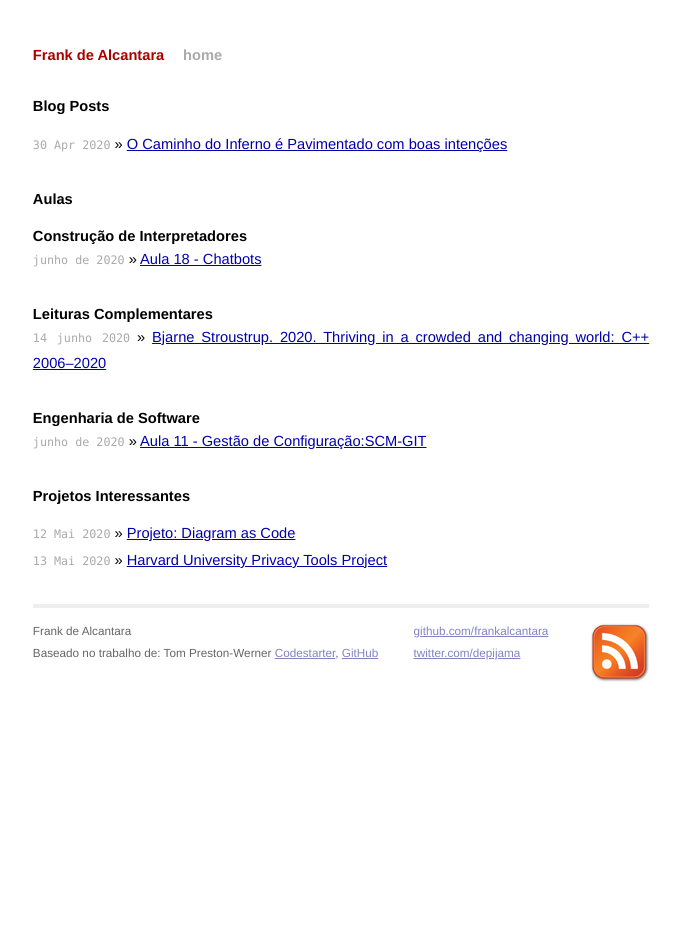
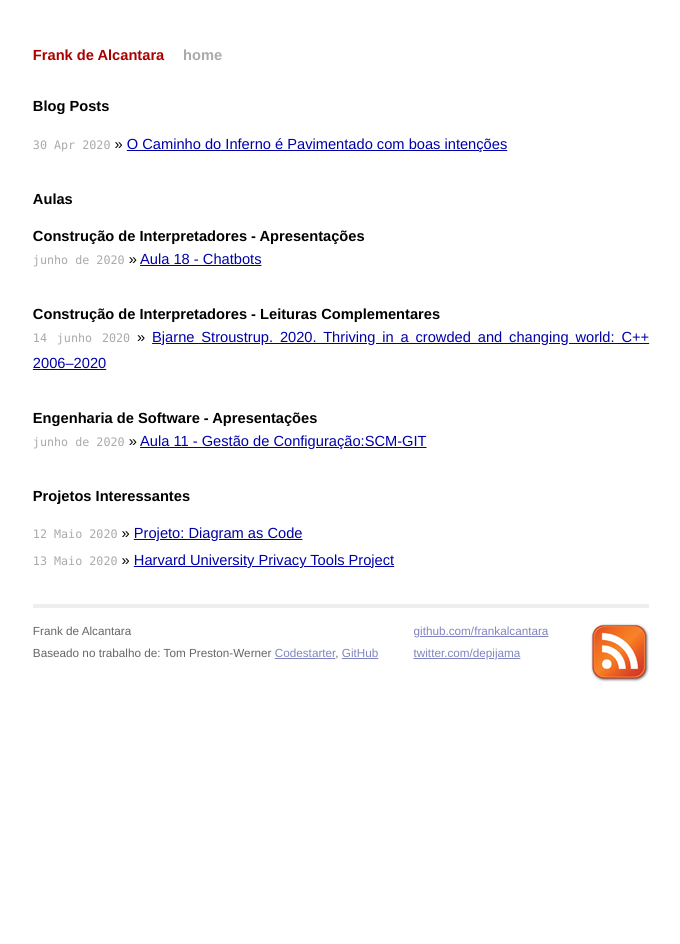
Before and after one commit to mojombo/mojombo.github.io, a Jekyll site: the page built from index.html, in a window 1280 px wide. Shown: the whole page, without its empty margins (299-979 px from the left). Built offline with Jekyll 4.4.1, drawn with Linux system fonts in a browser that asks for light colours.

Commit message:
Pequenas correções no formato

```diff
--- a/index.html
+++ b/index.html
@@ -12,18 +12,18 @@ title: Frank de Alcantara
   </ul>
 
   <h1>Aulas</h1>
-  <h2>Construção de Interpretadores</h2>
+  <h2>Construção de Interpretadores - Apresentações</h2>
   <ul class="posts">
     <li><span>junho de 2020</span> &raquo; <a href="https://frankalcantara.com/Aulas/ConstInterpretadores/18-ChatBots.html#/">Aula 18 - Chatbots</a></li>
    </ul>
 
-   <h3>Leituras Complementares</h3>
+   <h3>Construção de Interpretadores - Leituras Complementares</h3>
   <ul class="posts">
     <li><span>14 junho 2020</span> &raquo; <a href="https://dl.acm.org/doi/pdf/10.1145/3386320">Bjarne Stroustrup. 2020. Thriving in a crowded and changing world: C++ 2006–2020</a></li>
   </ul>
 
 
-  <h2>Engenharia de Software</h2>
+  <h2>Engenharia de Software - Apresentações</h2>
   <ul class="posts">
     <li><span>junho de 2020</span> &raquo; <a href="https://frankalcantara.com/Aulas/EngSoftwareII/11-Scm-Git.html#/">Aula 11 - Gestão de Configuração:SCM-GIT</a></li>
    </ul>
@@ -31,8 +31,8 @@ title: Frank de Alcantara
   <h1>Projetos Interessantes</h1>
   <ul class="posts">
 
-    <li><span>12 Mai 2020</span> &raquo; <a href="https://diagrams.mingrammer.com/">Projeto: Diagram as Code</a></li>
-    <li><span>13 Mai 2020</span> &raquo; <a href="https://privacytools.seas.harvard.edu/opendp">Harvard University Privacy Tools Project</a></li>
+    <li><span>12 Maio 2020</span> &raquo; <a href="https://diagrams.mingrammer.com/">Projeto: Diagram as Code</a></li>
+    <li><span>13 Maio 2020</span> &raquo; <a href="https://privacytools.seas.harvard.edu/opendp">Harvard University Privacy Tools Project</a></li>
   </ul>
 
 
```
